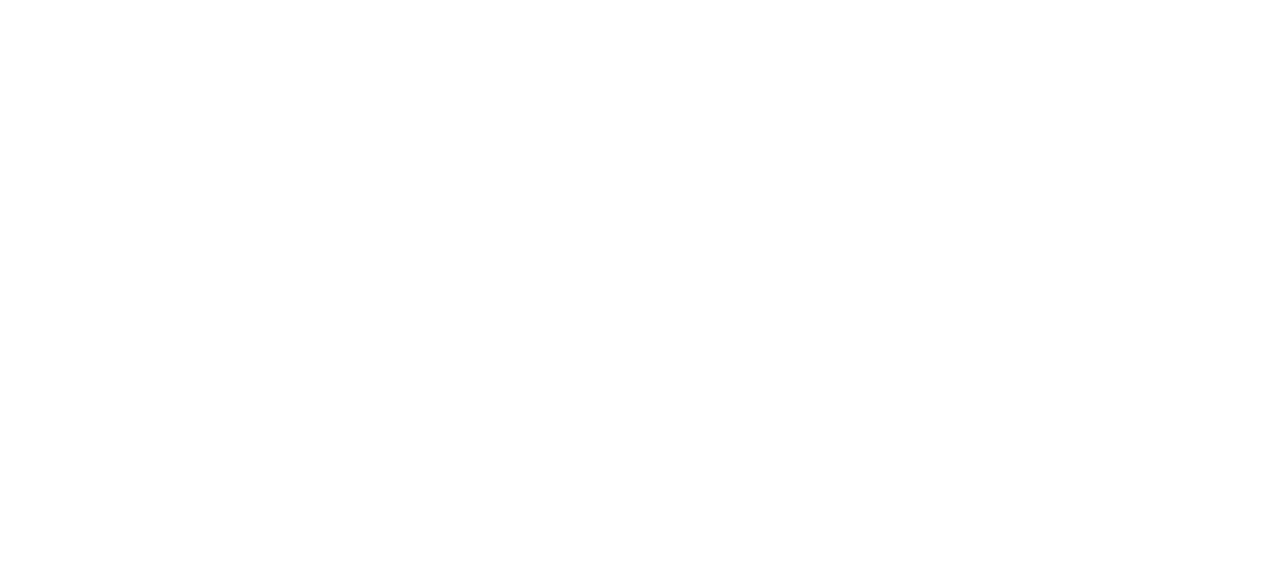
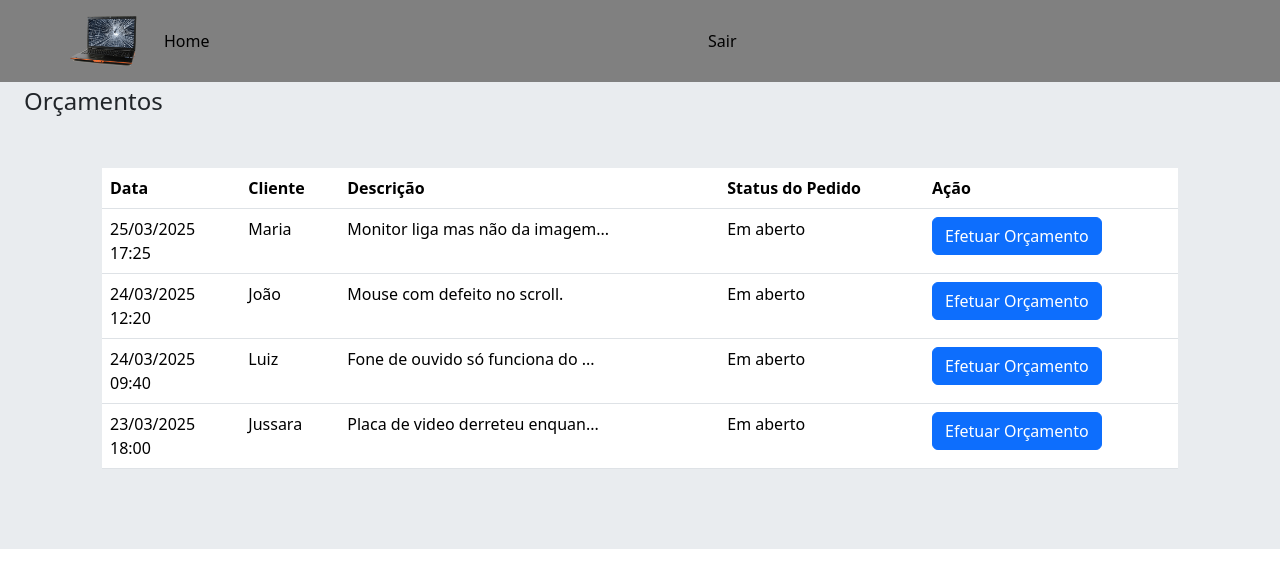
Before and after one commit to mateusguimaraesmallmann/manutencao-equipamentos, an Angular app in the folder frontend/: page /funcionario in a window 1280 px wide. Before the commit this address led to /. Shown: the top 588 px of the page. Built offline with nearby package versions, Linux system fonts and the light colour scheme.

Commit message:
feat(RF011): implementa tela inicial de funcionário

```diff
--- a/frontend/src/app/app.routes.ts
+++ b/frontend/src/app/app.routes.ts
@@ -1,14 +1,16 @@
 import { Routes } from '@angular/router';
 import { HomeClienteComponent } from './paginas/cliente/home-cliente/home-cliente.component';
-
+import { HomeFuncionarioComponent } from './paginas/funcionario/home-funcionario/home-funcionario.component';
 import { LoginComponent } from './login/login.component';
 import { AutocadastroComponent } from './autocadastro/autocadastro/autocadastro.component';
+
 
 export const routes: Routes = [
 
   { path: 'login', component: LoginComponent },
   { path: 'autocadastro', component: AutocadastroComponent},
   { path: 'cliente', component: HomeClienteComponent},
+  { path: 'funcionario', component: HomeFuncionarioComponent},
   { path: '', redirectTo: 'login', pathMatch: 'full' }
 
 ];
--- /dev/null
+++ b/frontend/src/app/components/navbar-funcionario/navbar-funcionario.component.css
@@ -0,0 +1,9 @@
+.navbar-funcionario {
+    background-color: gray;
+}
+
+* {
+    margin-top: 0;
+    padding: 0;
+
+}
--- /dev/null
+++ b/frontend/src/app/components/navbar-funcionario/navbar-funcionario.component.html
@@ -0,0 +1,23 @@
+<div class="navbar-funcionario">
+    <nav class="navbar fixed-top navbar-expand-lg d-flex p-3 pt-6 navbar-funcionario">
+        <div class="container-md">
+            <a class="navbar-brand" href="#"><img src="/assets/image.png" width="70px" height="50px" alt="Logo"></a>
+            <button class="navbar-toggler" type="button" data-bs-toggle="collapse" data-bs-target="#navbarNav"
+                aria-controls="navbarNav" aria-expanded="false" aria-label="Toggle navigation">
+                <span class="navbar-toggler-icon"></span>
+            </button>
+            <div class="collapse navbar-collapse" id="navbarNav">
+                <ul class="navbar-nav">
+                    <li class="nav-item">
+                        <a class="nav-link active" aria-current="page" href="#">Home</a>
+                    </li>
+                </ul>
+                <ul class="nav navbar-nav ml-auto w-50 justify-content-end">
+                    <li class="nav-item">
+                        <a class="nav-link active" href="#" (click)="logout()">Sair</a>
+                    </li>
+                </ul>
+            </div>
+        </div>
+    </nav>
+</div>
--- /dev/null
+++ b/frontend/src/app/components/navbar-funcionario/navbar-funcionario.component.ts
@@ -0,0 +1,16 @@
+import { Component } from '@angular/core';
+
+@Component({
+  selector: 'app-navbar-funcionario',
+  standalone: true,
+  imports: [],
+  templateUrl: './navbar-funcionario.component.html',
+  styleUrl: './navbar-funcionario.component.css'
+})
+export class NavbarFuncionarioComponent {
+
+
+  logout() {
+  }
+
+}
--- /dev/null
+++ b/frontend/src/app/paginas/funcionario/home-funcionario/home-funcionario.component.css
@@ -0,0 +1,14 @@
+.pedidos__titulo {
+    font-size: 1.5rem;
+}
+
+.pedidos__tabela {
+    border: 1px solid var(--border-color);
+    border-radius: 22px;
+    padding: 2rem;
+    margin: 12px 0 32px;
+}
+
+body{
+    padding-right: 2rem;
+}
--- /dev/null
+++ b/frontend/src/app/paginas/funcionario/home-funcionario/home-funcionario.component.html
@@ -0,0 +1,73 @@
+<app-navbar-funcionario></app-navbar-funcionario>
+<div class="container-fluid bg-body-secondary">
+    <div class="row">
+        <main class="col-md-12 col-lg-12 px-md-4">
+            <div
+                class="d-flex justify-content-between flex-wrap flex-md-nowrap align-items-center pt-3 pb-2 mb-3 border-bottom">
+                <h1 class="h2">Bem vindo(a) Ciclano !</h1>
+                <div class="btn-toolbar mb-2 mb-md-0">
+                </div>
+            </div>
+
+            <section class="pedidos">
+                <h2 class="pedidos__titulo"> Orçamentos</h2>
+                <div class="container">
+                    <div class="row">
+                        <div class="pedidos__tabela">
+                            <table class="table caption-top ">
+                                <thead>
+                                    <tr>
+                                        <th scope="col">Data</th>
+                                        <th scope="col">Cliente</th>
+                                        <th scope="col">Descrição</th>
+                                        <th scope="col">Status do Pedido</th>
+                                        <th scope="col">Ação</th>
+                                    </tr>
+                                </thead>
+                                <tbody>
+                                    <ng-container>
+                                        <tr>
+                                            <td>25/03/2025<br>17:25</td>
+                                            <td>Maria</td>
+                                            <td>Monitor liga mas não da imagem...</td>
+                                            <td>Em aberto</td>
+                                            <td><button type="button" class="btn btn-primary"(click)="efetuarOrcamento()">Efetuar Orçamento</button></td>
+                                        </tr>
+
+                                        <tr>
+                                            <td>24/03/2025<br>12:20</td>
+                                            <td>João</td>
+                                            <td>Mouse com defeito no scroll.</td>
+                                            <td>Em aberto</td>
+                                            <td><button type="button" class="btn btn-primary"(click)="efetuarOrcamento()">Efetuar Orçamento</button></td>
+                                        </tr>
+
+                                        <tr>
+                                            <td>24/03/2025<br>09:40</td>
+                                            <td>Luiz</td>
+                                            <td>Fone de ouvido só funciona do ...</td>
+                                            <td>Em aberto</td>
+                                            <td><button type="button" class="btn btn-primary"(click)="efetuarOrcamento()">Efetuar Orçamento</button></td>
+                                        </tr>
+
+                                        <tr>
+                                            <td>23/03/2025<br>18:00</td>
+                                            <td>Jussara</td>
+                                            <td>Placa de video derreteu enquan...</td>
+                                            <td>Em aberto</td>
+                                            <td><button type="button" class="btn btn-primary"(click)="efetuarOrcamento()">Efetuar Orçamento</button></td>
+                                        </tr>
+
+
+
+                                    </ng-container>
+                                </tbody>
+                            </table>
+
+                        </div>
+                    </div>
+                </div>
+            </section>
+        </main>
+    </div>
+</div>
--- /dev/null
+++ b/frontend/src/app/paginas/funcionario/home-funcionario/home-funcionario.component.ts
@@ -0,0 +1,39 @@
+import { Component } from '@angular/core';
+import { NavbarFuncionarioComponent } from "../../../components/navbar-funcionario/navbar-funcionario.component";
+
+@Component({
+  selector: 'app-home-funcionario',
+  standalone: true,
+  imports: [NavbarFuncionarioComponent],
+  templateUrl: './home-funcionario.component.html',
+  styleUrl: './home-funcionario.component.css'
+})
+export class HomeFuncionarioComponent {
+    //pedido: string = 'Pedido';
+    constructor() {
+      // Inicialização do componente
+    }
+
+    ngOnInit() {
+
+
+    }
+
+    visualizarPedido(pedido: string) {
+      return alert(pedido);
+    }
+
+    efetuarOrcamento() {
+    }
+
+    rejeitarPedido() {
+    }
+
+    pagarServico(){
+
+    }
+    resgatarServico(){
+
+    }
+
+}
```
Also changed, not shown: 2 other files (tests, documents, lock files or other folders).
